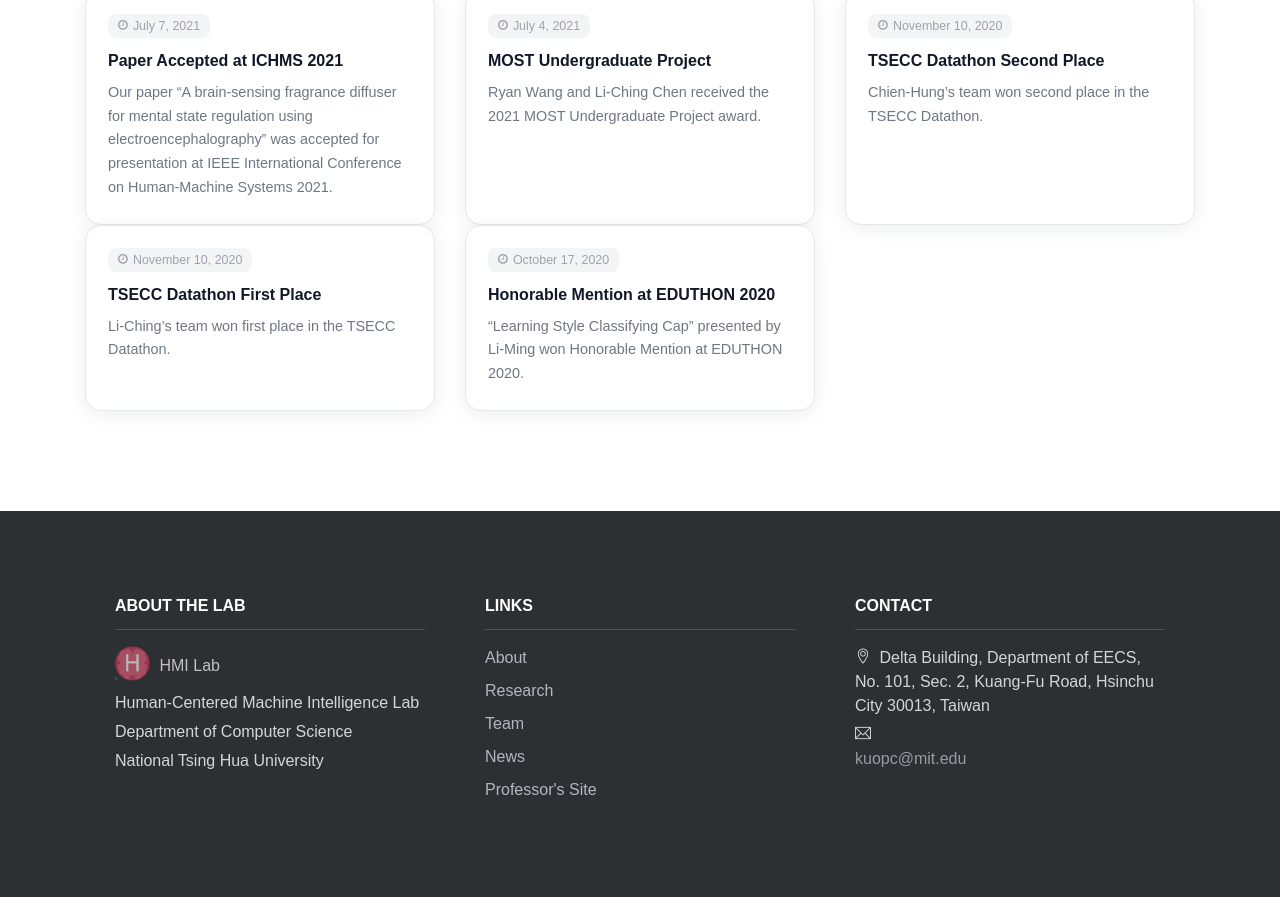
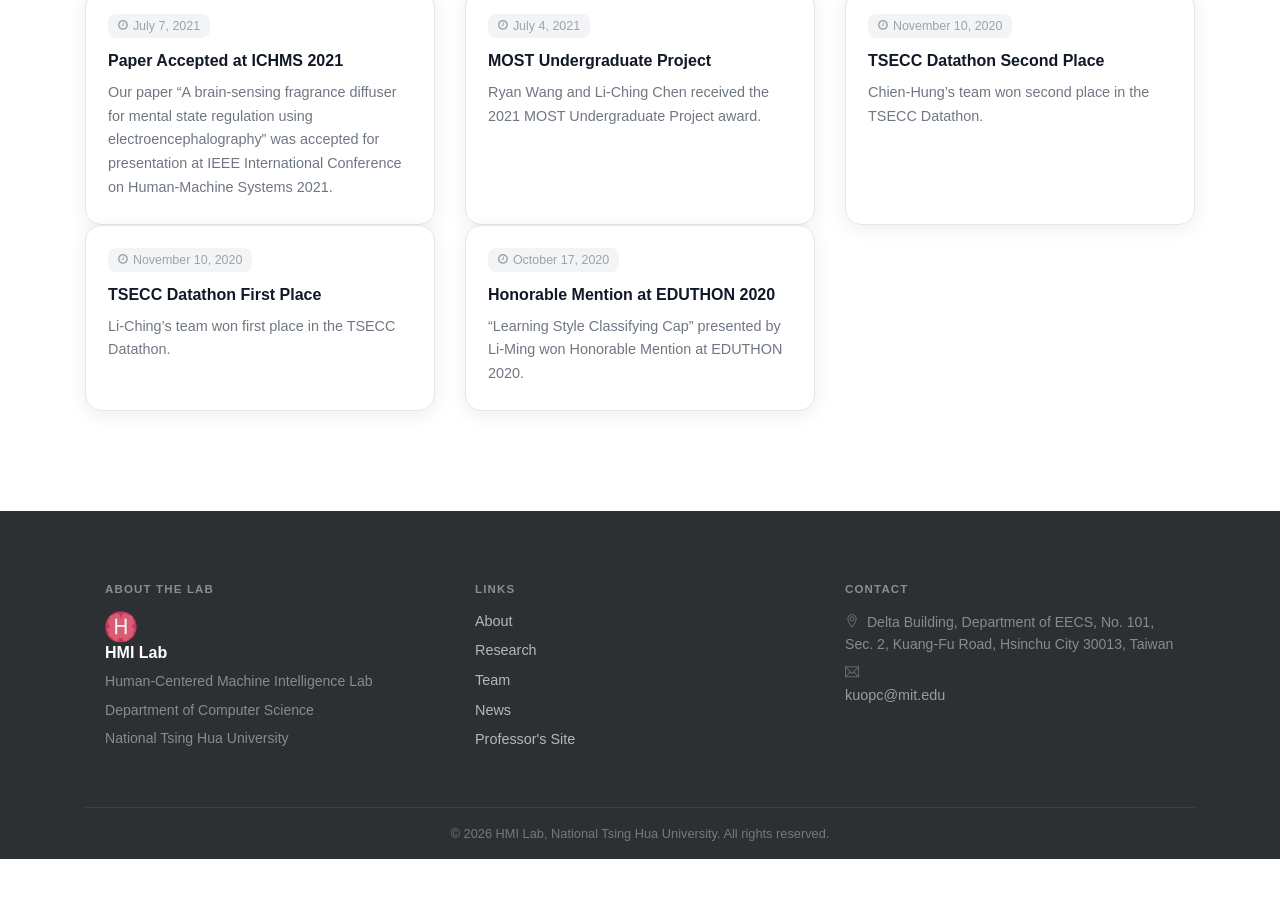
Before and after one commit to nthu-cs-hmilab/nthu-cs-hmilab.github.io, a website: page index.html in a window 1280 px wide. Shown: the part 5949-6846 px from the top of the page. After the commit the page ends 6808 px from the top, so only its background shows below. Drawn offline with nearby package versions, Linux system fonts and the light colour scheme.

Commit message:
feat: footer with copyright strip, muted links, refined spacing
git add assets/scss/layout/_footer.scss assets/css/creative-studio.css index.html
git commit -F /tmp/t13_msg.txt

```diff
--- a/assets/scss/layout/_footer.scss
+++ b/assets/scss/layout/_footer.scss
@@ -1,105 +1,108 @@
+// ── Footer ───────────────────────────────────────────────────
 .footer {
-    padding: 85px 0 70px 0;
-
-    .logo {
-        padding-bottom: 6px;
-
-        img {
-            width: 35px;
-        }
-        h6 {
-            display: inline-block;
-            color: $white;
-            position: relative;
-            top: 3px;
-            left: 5px;
-        }
-    }
-
-    a {
-        color: $gray-200;
-        padding-bottom: 5px;
-        opacity: .7;
-
-        &:hover {
-            opacity: 1;
-        }
+    padding: 72px 0 0 0;
 }
 
 .footer-lists {
     display: flex;
     justify-content: space-around;
 
-        @include media-breakpoint-down(sm) {
+    @include media-breakpoint-down(md) {
         flex-direction: column;
+        align-items: flex-start;
+        padding: 0 24px;
+        gap: 40px;
     }
 }
 
-    .list {
-        list-style-type: none;
-        padding-left: 0;
+.footer .list {
+    list-style: none;
+    padding: 0 20px;
+    margin: 0;
     width: calc(100% / 3);
-        padding: 0 30px;
-        padding-bottom: 0 !important;
+
+    @include media-breakpoint-down(md) {
+        width: 100%;
+        padding: 0;
+    }
 }
 
-    .list-head {
-        border-bottom: 1px solid rgba($gray-300,.2);
-        padding-bottom: 6px;
-        margin-bottom: 10px;
+.footer .list-head {
+    margin-bottom: 14px;
+
+    h6 {
+        font-size: 0.72rem;
+        font-weight: 700;
+        text-transform: uppercase;
+        letter-spacing: 0.1em;
+        color: rgba($white, 0.45);
+        margin-bottom: 0;
+    }
 }
 
-    .list-body {
-        padding-top: 6px;
+.footer .list-body {
+    a {
+        display: block;
+        font-size: 0.9rem;
+        color: rgba($white, 0.65);
+        text-decoration: none;
+        margin-bottom: 8px;
+        transition: color $transition-base;
 
-        p  {
-            margin-bottom: 5px;
+        &:hover {
+            color: $white;
+        }
+    }
+
+    p {
+        font-size: 0.88rem;
+        color: rgba($white, 0.55);
+        margin-bottom: 6px;
+        line-height: 1.6;
 
         i {
             display: inline-block;
-                width: 20px;
+            width: 18px;
+            color: rgba($white, 0.4);
         }
-
-        }
-
-
-        a {
-            display: block;
-            text-decoration: none;
-            margin-bottom: 4px;
-        }
-
-        .social-links {
-            margin-top: 25px;
-
-            a {
-                display: inline;
-                padding: 0 13px 0 0;
-                font-size: 20px;
     }
 }
 
+// Logo row inside footer
+.footer .logo {
+    display: flex;
+    align-items: center;
+    gap: 8px;
+    margin-bottom: 12px;
+    text-decoration: none !important;
 
+    img {
+        width: 32px;
+        height: 32px;
+        border-radius: 8px;
     }
 
+    h6 {
+        font-size: 1rem;
+        font-weight: 700;
+        color: $white !important;
+        margin-bottom: 0;
+    }
+}
+
+// Copyright strip
+.footer-copyright {
+    margin-top: 48px;
+    border-top: 1px solid rgba($white, 0.08);
+    padding: 16px 0;
+    text-align: center;
+    font-size: 0.8rem;
+    color: rgba($white, 0.35);
 }
 
 @include media-breakpoint-down(sm) {
     .footer {
-        display: block;
-
-        .list {
-            width: 90%;
-            margin: auto;
-            margin-bottom: 45px;
+        padding-top: 48px;
     }
 }
-}
-
-@include media-breakpoint-down(md) {
-    .footer {
-        .list {
-            width: 80%;
-        }
-    }
-}
+// ─────────────────────────────────────────────────────────────
--- a/index.html
+++ b/index.html
@@ -1103,9 +1103,12 @@
             </p>
           </li>
         </ul>
+      </div><!-- .footer-lists -->
+      <div class="footer-copyright">
+        © 2026 HMI Lab, National Tsing Hua University. All rights reserved.
       </div>
-    </div>
-  </div>
+    </div><!-- .footer -->
+  </div><!-- .container -->
 </section>
 
     <!-- core  -->
```
Also changed, not shown: assets/css/creative-studio.css. Lines whose indentation alone changed are shown as unchanged.
